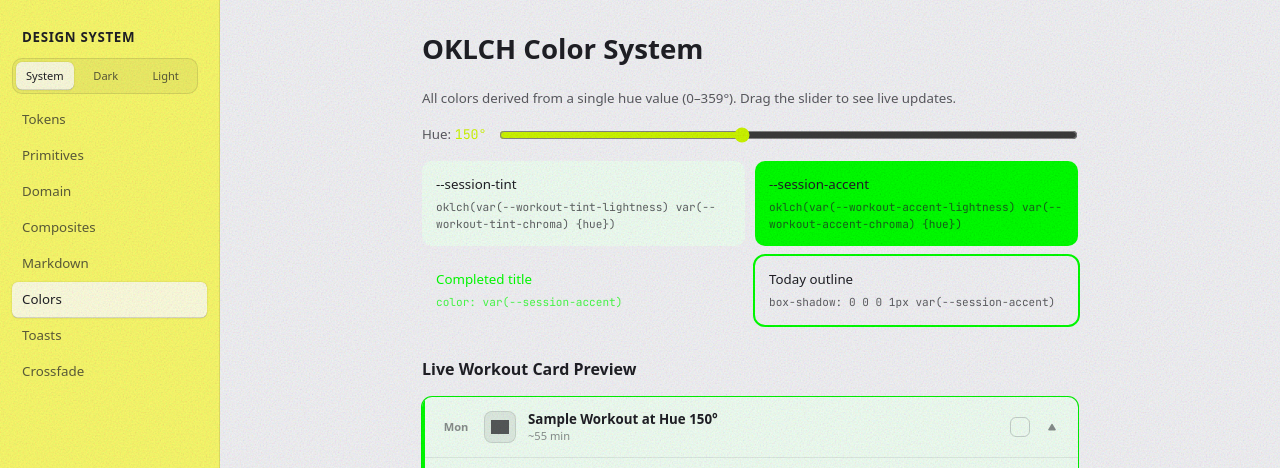
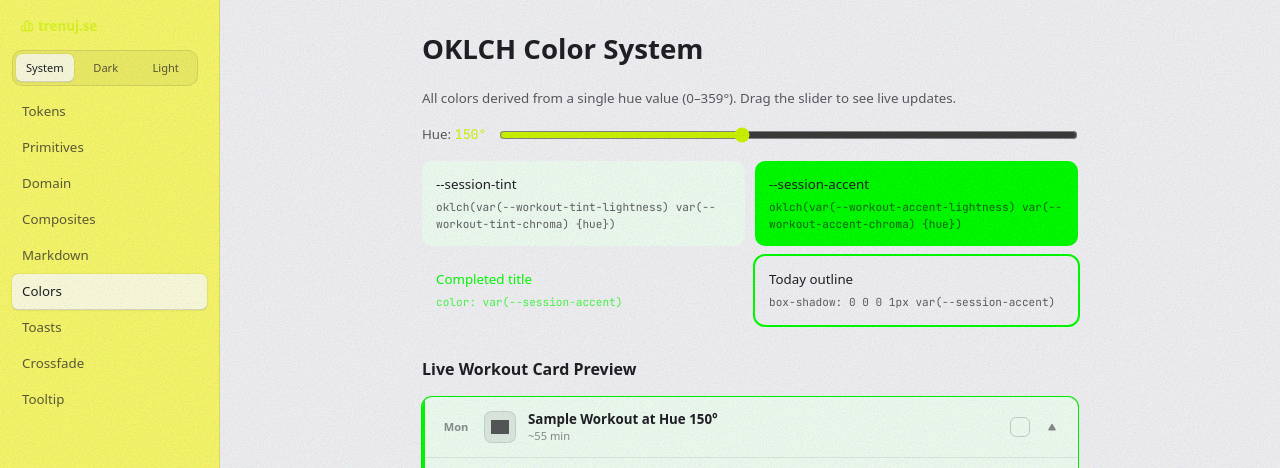
Before and after one commit to bibixx/trenuj-se, a React (Vite) app: page /dev/design-system/colors in a window 1280 px wide. Shown: the top 468 px of the page. Built offline with nearby package versions, Linux system fonts and the light colour scheme; no server answers; grey boxes are pictures that could not be loaded; what what-input would draw is missing.

Commit message:
Add Tooltip primitive and design system page
New Tooltip component wrapping base-ui with placement, cursor tracking, and disabled support. Add demo page to design system. Refresh design system sidebar with app branding.

```diff
--- a/src/routes/dev/design-system.module.css
+++ b/src/routes/dev/design-system.module.css
@@ -24,7 +24,7 @@
 }
 
 .sidebarContent {
-  padding: 20px 12px;
+  padding: 12px;
 }
 
 .sidebarHeader {
@@ -34,13 +34,37 @@
   margin-bottom: 8px;
 }
 
-.sidebarTitle {
-  composes: typography-sm from global;
-  font-weight: var(--weight-bold);
-  color: var(--text-primary);
-  padding: 8px 10px 0;
-  text-transform: uppercase;
-  letter-spacing: 0.05em;
+.sidebarHeaderName {
+  && {
+    font-weight: 700;
+    color: oklch(var(--accent-base) / 0.66);
+    white-space: nowrap;
+    padding-left: 8px;
+    padding-right: 8px;
+
+    svg {
+      stroke: oklch(var(--accent-base));
+      opacity: 0.66;
+    }
+
+    &:hover:not(:disabled) {
+      color: oklch(var(--accent-base) / 1);
+
+      svg {
+        stroke: oklch(var(--accent-base));
+        opacity: 1;
+      }
+    }
+
+    &:active:not(:disabled) {
+      color: oklch(var(--accent-base) / 0.8);
+
+      svg {
+        stroke: oklch(var(--accent-base));
+        opacity: 0.8;
+      }
+    }
+  }
 }
 
 .navItem {
--- a/src/routes/dev/design-system.tsx
+++ b/src/routes/dev/design-system.tsx
@@ -5,6 +5,8 @@ import { ToggleGroup } from "../../components/primitives/ToggleGroup/ToggleGroup
 import { useTheme } from "../../lib/theme.ts";
 import type { ThemePreference } from "../../lib/theme.ts";
 import styles from "./design-system.module.css";
+import { IconChartBar } from "@tabler/icons-react";
+import { Button } from "../../components/primitives/Button/Button.tsx";
 
 export const Route = createFileRoute("/dev/design-system")({
   component: DesignSystemLayout,
@@ -19,6 +21,7 @@ const SECTIONS = [
   { label: "Colors", to: "/dev/design-system/colors" },
   { label: "Toasts", to: "/dev/design-system/toasts" },
   { label: "Crossfade", to: "/dev/design-system/crossfade" },
+  { label: "Tooltip", to: "/dev/design-system/tooltip" },
 ] as const;
 
 function DesignSystemLayout() {
@@ -32,7 +35,11 @@ function DesignSystemLayout() {
             <ScrollArea.Viewport className={styles.sidebarViewport} fadeout={{ sizeTop: 64, sizeBottom: 0, sizeLeft: 64, sizeRight: 64, direction: "both" }}>
               <ScrollArea.Content className={styles.sidebarContent}>
                 <div className={styles.sidebarHeader}>
-                  <h2 className={styles.sidebarTitle}>Design System</h2>
+                  <div>
+                    <Button size="sm" className={styles.sidebarHeaderName} variant="ghost" render={<Link to="/" />} icon={<IconChartBar />}>
+                      trenuj.se
+                    </Button>
+                  </div>
                   <ToggleGroup.Root value={[preference]} onValueChange={(v) => v.length > 0 && setTheme(v[0] as ThemePreference)} aria-label="Theme preview">
                     <ToggleGroup.Item value="system">System</ToggleGroup.Item>
                     <ToggleGroup.Item value="dark">Dark</ToggleGroup.Item>
```
Also changed, not shown: src/components/primitives/Tooltip/Tooltip.module.css (added, +31 -0 lines), src/components/primitives/Tooltip/Tooltip.tsx (added, +36 -0 lines), src/routes/dev/design-system/tooltip.tsx (added, +60 -0 lines).
